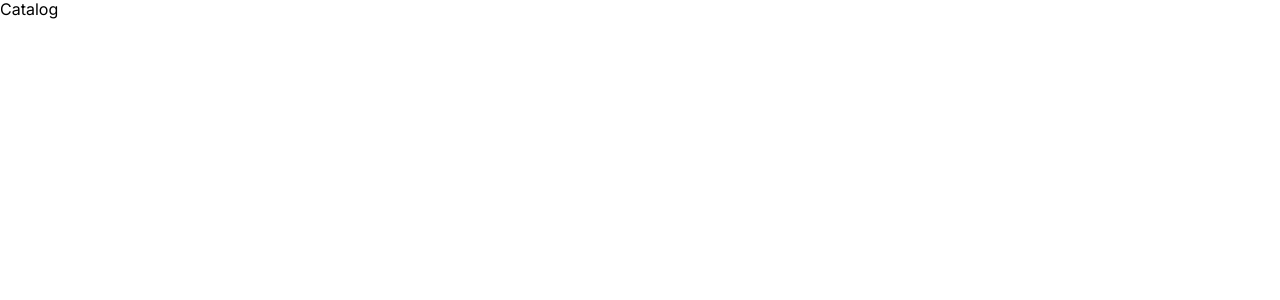
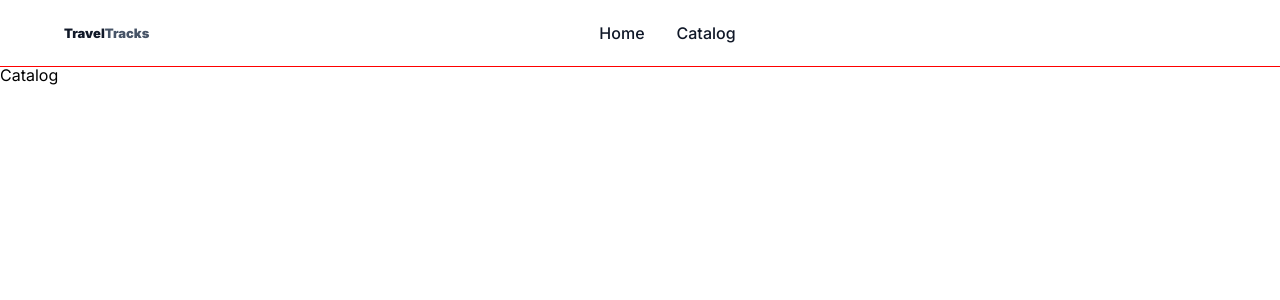
Before and after one commit to BilousPM/travel-trucks, a React (Vite) app: page /catalog in a window 1280 px wide. Shown: the top 300 px of the page. Built offline with nearby package versions, Linux system fonts and the light colour scheme.

Commit message:
adds nav to header

```diff
--- a/src/components/Header/Header.jsx
+++ b/src/components/Header/Header.jsx
@@ -1,3 +1,4 @@
+import { NavLink } from 'react-router-dom';
 import css from './Header.module.css';
 
 const Header = () => {
@@ -11,14 +12,19 @@ const Header = () => {
           <use href="../../assets/logo.svg"></use>
         </svg>
       </a> */}
-      <ul className={css.list}>
+
+      <nav className={css.list}>
+        <NavLink to="/">Home</NavLink>
+        <NavLink to="/catalog">Catalog</NavLink>
+      </nav>
+      {/* <ul className={css.list}>
         <li>
           <a>Home</a>
         </li>
         <li>
           <a>Catalog</a>
         </li>
-      </ul>
+      </ul> */}
     </header>
   );
 };
--- a/src/pages/Catalog/Catalog.jsx
+++ b/src/pages/Catalog/Catalog.jsx
@@ -1,5 +1,12 @@
+import Header from '../../components/Header/Header.jsx';
+
 const Catalog = () => {
-  return <div>Catalog</div>;
+  return (
+    <>
+      <Header />
+      <div>Catalog</div>
+    </>
+  );
 };
 
 export default Catalog;
```
